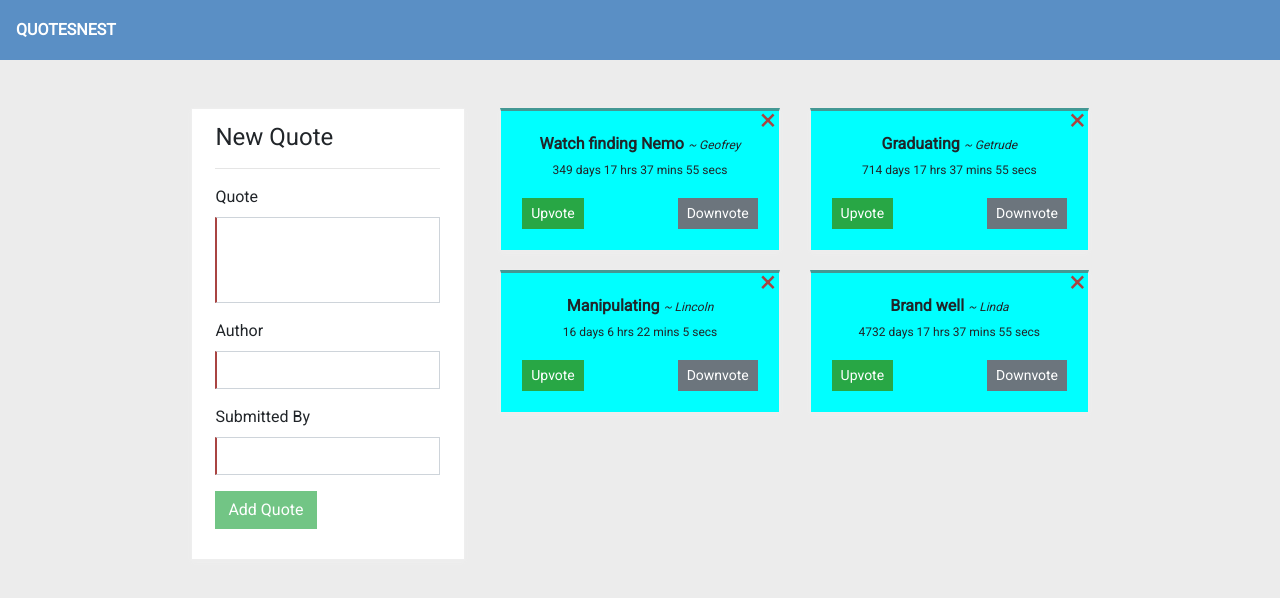
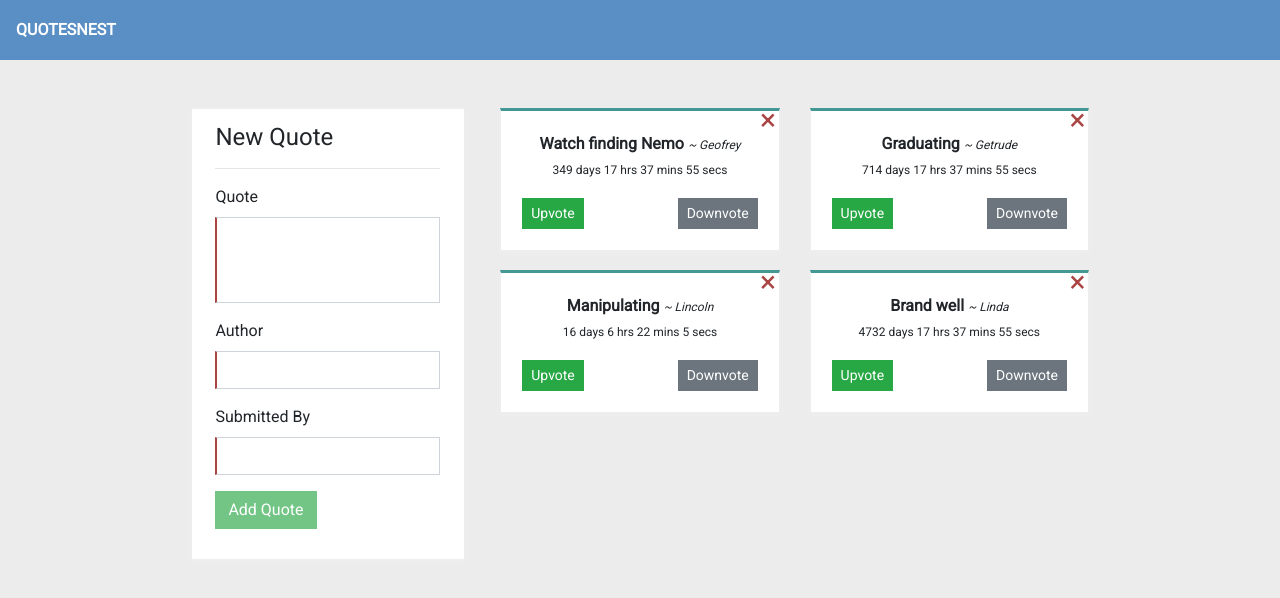
Before and after one commit to kelvinMakamu/quotesNest, an Angular app: page / in a window 1280 px wide. Shown: the top 598 px of the page. Built offline with nearby package versions, Linux system fonts and the light colour scheme.

Commit message:
Removes static highlighting of all quotes

```diff
--- a/src/app/quote/quote.component.html
+++ b/src/app/quote/quote.component.html
@@ -9,7 +9,7 @@
             <div class="row">
                 <div class="col-md-6 col-lg-6 col-sm-12" *ngFor='let quote of quotes;let i = index;'
                  (mouseover)='displayQuoteDetails(i)' (mouseout)='hideQuoteDetails(i)'>
-                    <div class="quote-card" appHighlight>
+                    <div class="quote-card">
                         <div class="quote-header">
                             <div>
                                 <span class='deleteicon' (click)='deleteQuote(i)' title="Delete Quote"> &times;</span>
```
